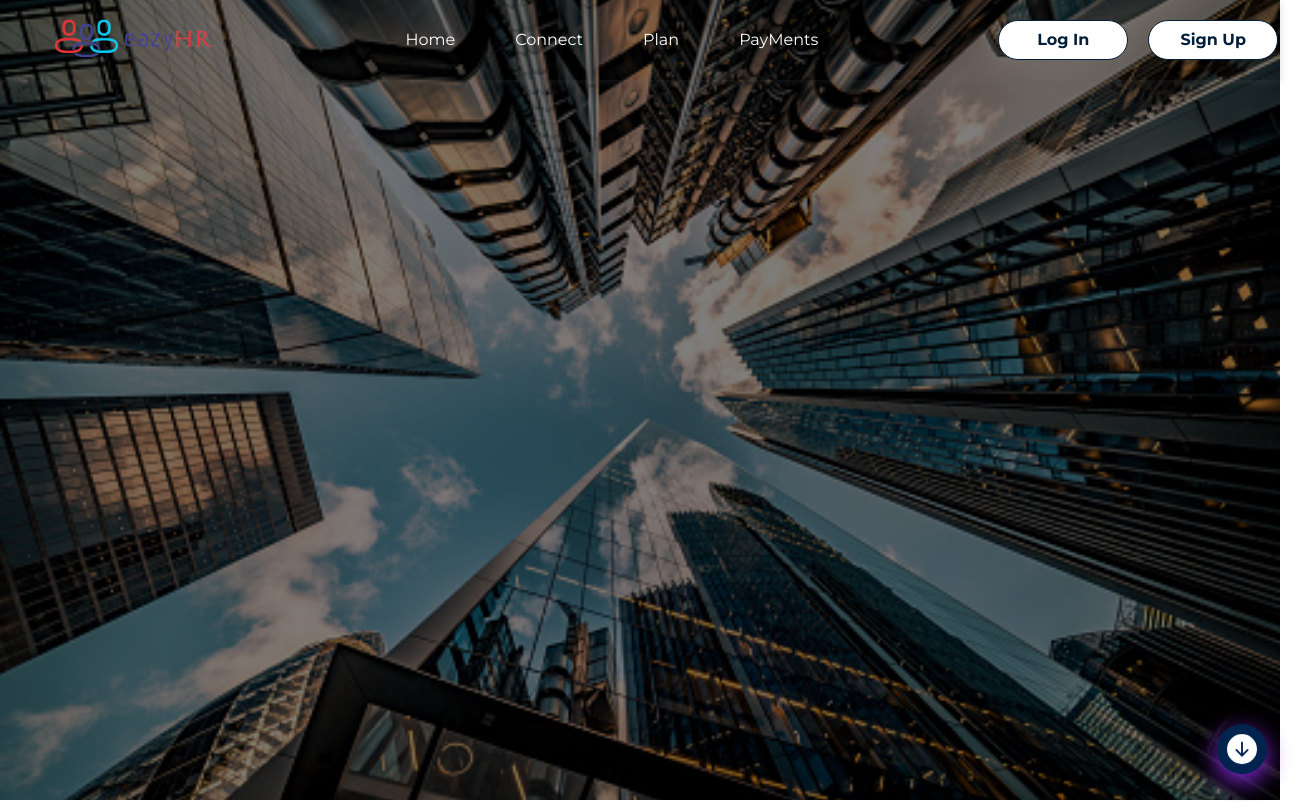
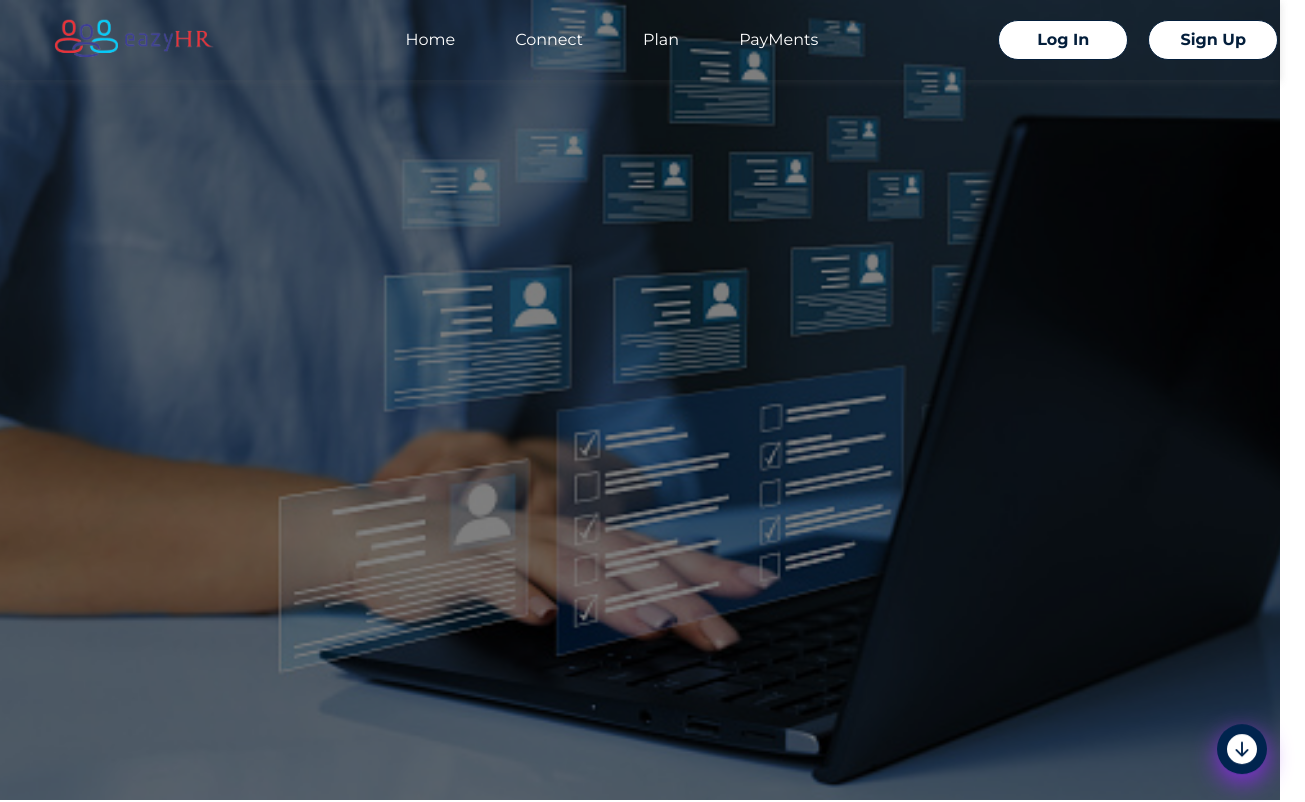
Before and after one commit to OgbuEsther/Easy_HR_FE2, a React (Create React App) app: page / in a window 1280 px wide. Shown: the top 802 px of the page, 1305 px wide, since content can reach past the window. Built offline with nearby package versions, Linux system fonts and the light colour scheme.

Commit message:
slide added

```diff
--- a/src/components/layout/Home/HomeLayout.tsx
+++ b/src/components/layout/Home/HomeLayout.tsx
@@ -4,6 +4,7 @@ import {Outlet} from "react-router-dom"
 const HomeLayout = () => {
   return (
     <div>
+        <Header />
         <Outlet />
         <Footer />
     </div>
--- a/src/pages/landingpage/Home.tsx
+++ b/src/pages/landingpage/Home.tsx
@@ -7,15 +7,40 @@ import "slick-carousel/slick/slick.css";
 import "slick-carousel/slick/slick-theme.css";
 
 
+
 const Superhero = () => {
 
+    const settings = {
+		dots: true,
+		infinite: true,
+		slidesToShow: 1,
+		slidesToScroll: 1,
+		autoplay: true,
+        fade: true,
+		speed: 800,
+		autoplaySpeed: 5000,
+		cssEase: "linear",
+	};
 
   return (
-    <div className='w-full h-screen bg-hero flex justify-center overflow-hidden bg-no-repeat bg-center bg-cover'>
+    <div>
+      <Slider {...settings}>
+      <div className='w-full h-screen bg-hero flex justify-center overflow-hidden bg-no-repeat bg-center bg-cover'>
       <div className='w-full h-screen bg-black bg-opacity-50 '>
-                <Header />
       </div>
       </div>
+
+      <div className='w-full h-screen bg-righthero flex justify-center overflow-hidden bg-no-repeat bg-center bg-cover'>
+      <div className='w-full h-screen bg-black bg-opacity-50 '>
+      </div>
+      </div>
+
+      <div className='w-full h-screen bg-lefthero flex justify-center overflow-hidden bg-no-repeat bg-center bg-cover'>
+      <div className='w-full h-screen bg-black bg-opacity-50 '>
+      </div>
+      </div>
+    </Slider>
+    </div>
   )
 }
 
--- a/tailwind.config.js
+++ b/tailwind.config.js
@@ -26,7 +26,8 @@ module.exports = {
       },
       backgroundImage: {
         'hero': "url('../src/Assets/roundtwo.jpg')",
-        'righthero': "url('../src/Assets/grid.svg')",
+        'righthero': "url('../src/Assets/roundthree.jpg')",
+        'lefthero': "url('../src/Assets/roundone.jpg')"
       },
 
       animation: {
```
Also changed, not shown: src/Assets/roundone.jpg (added), src/Assets/roundthree.jpg (added).
